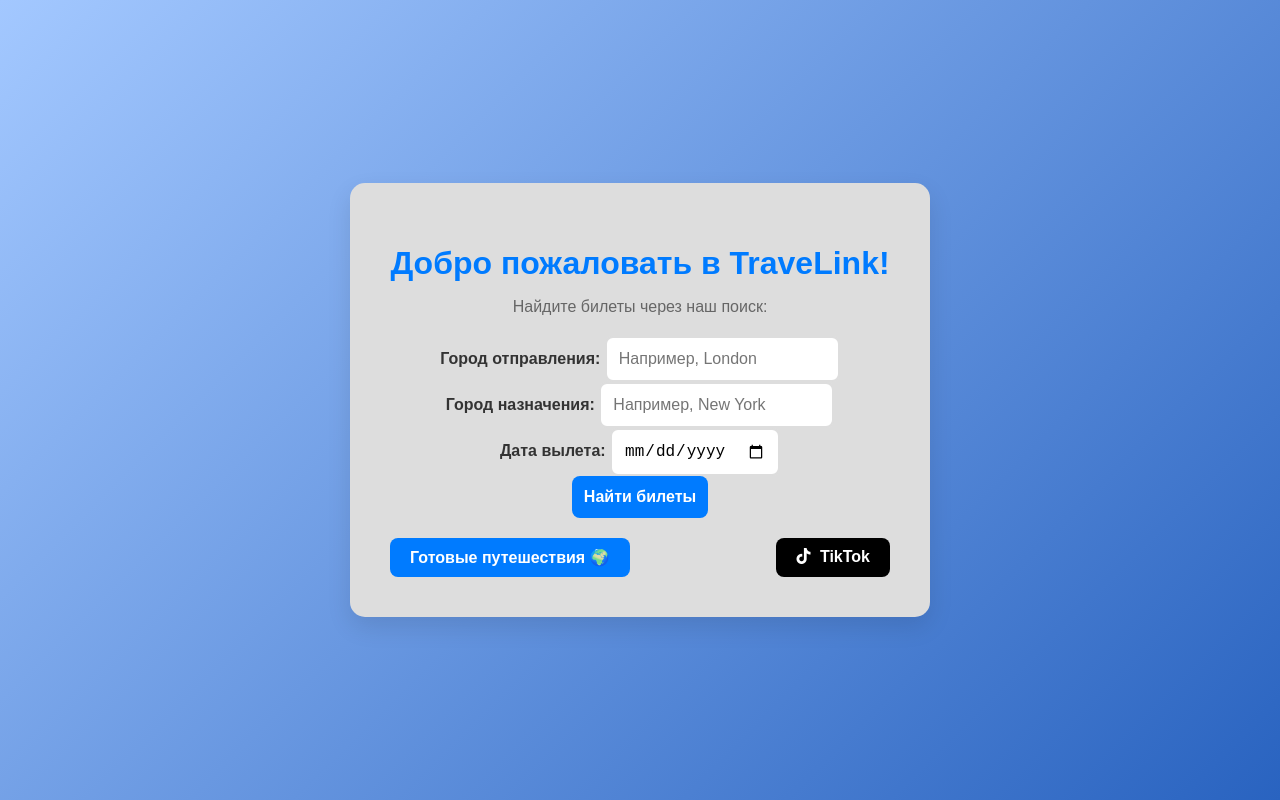
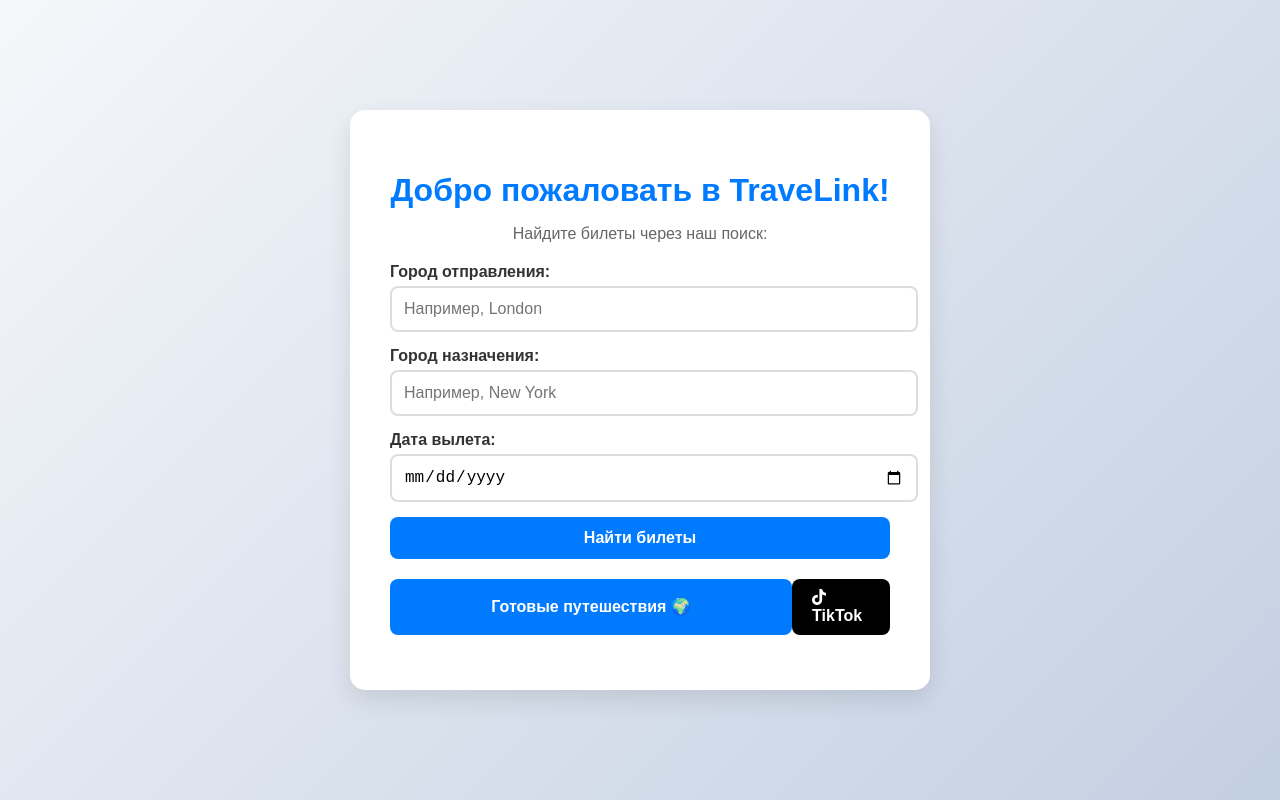
Before and after one commit to perlindm/travelink_front, a plain HTML site: page index.html in a window 1280 px wide. Drawn offline with Linux system fonts and the light colour scheme.

Commit message:
Update style.css

```diff
--- a/style.css
+++ b/style.css
@@ -3,7 +3,7 @@
     font-family: 'Poppins', Arial, sans-serif;
     margin: 0;
     padding: 0;
-    background: linear-gradient(135deg, #a3c8ff, #2963c0);
+    background: linear-gradient(135deg, #f5f7fa, #c3cfe2);
     color: #333;
     min-height: 100vh;
     display: flex;
@@ -15,7 +15,7 @@
     max-width: 500px;
     width: 100%;
     padding: 40px;
-    background: #dddddd;
+    background: #fff;
     border-radius: 15px;
     box-shadow: 0 10px 25px rgba(0, 0, 0, 0.1);
     text-align: center;
@@ -34,19 +34,20 @@
     margin-bottom: 20px;
 }
 
-form {
-    display: flex;
-    flex-direction: column;
-    gap: 15px;
+.container > div {
+    margin-bottom: 15px;
+    text-align: left;
 }
 
 label {
     font-weight: bold;
     color: #333;
-    text-align: left;
+    display: block;
+    margin-bottom: 5px;
 }
 
 input, button {
+    width: 100%;
     padding: 12px;
     font-size: 1rem;
     border: 2px solid #ddd;
```
